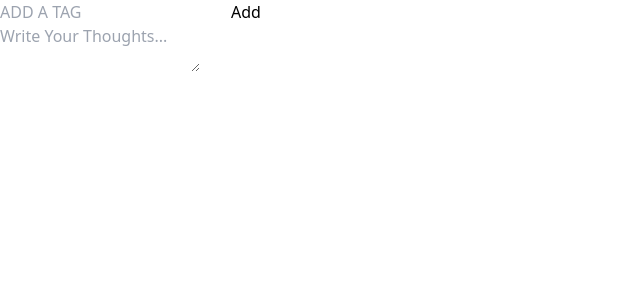
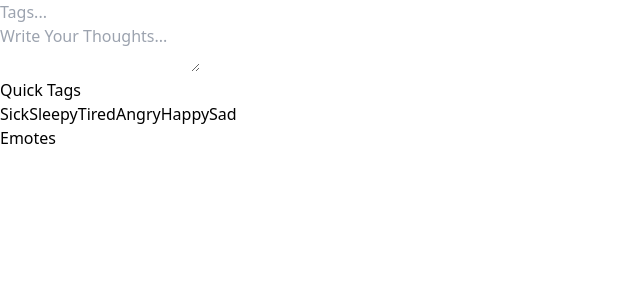
Before and after one commit to kaya70875/Thoughts-App, a React (Vite) app in the folder thoughtsApp/: page / in a window 1280 px wide. Shown: the top 300 px of the page, without its empty margins (0-640 px from the left). Built offline with nearby package versions, Linux system fonts and the light colour scheme.

Commit message:
implement quick tag logic

```diff
--- a/thoughtsApp/src/components/Editor.tsx
+++ b/thoughtsApp/src/components/Editor.tsx
@@ -1,13 +1,20 @@
+import { useState } from 'react'
+import EmoteButtons from './subs/EmoteButtons'
+import QuickTags from './subs/QuickTags'
 import Tag from './subs/Tag'
 
 export default function Editor() {
+    const [tags, setTags] = useState<string[]>([]);
+
   return (
-    <div className='w-1/3 h-screen pl-2 pt-2'>
+    <div className='w-5/12 h-screen p-12'>
         <form className='flex flex-col gap-2 h-full overflow-hidden'>
-            <Tag />
-            <textarea name="text-area" id="txt" className='w-full min-h-screen p-2 border-none outline-none' placeholder='Write Your Thoughts...'>
+            <Tag tags={tags} setTags={setTags} />
+            <textarea name="text-area" id="txt" className='w-full min-h-80 p-2 border-none outline-none' placeholder='Write Your Thoughts...'>
 
             </textarea>
+            <QuickTags setTags={setTags}/>
+            <EmoteButtons />
         </form>
 
     </div>
--- /dev/null
+++ b/thoughtsApp/src/components/subs/EmoteButtons.tsx
@@ -0,0 +1,16 @@
+export default function EmoteButtons() {
+  return (
+    <div>
+      <div className="flex flex-col gap-4 mt-6 w-96">
+      <h1 className="font-bold text-lg">Emotes</h1>
+      <div className="flex gap-6 flex-wrap font-semibold">
+        <button className="bg-yellow-50 flex items-center justify-center text-center w-14 h-14 rounded-full"></button>
+        <button className="bg-yellow-50 flex items-center justify-center text-center w-14 h-14 rounded-full"></button>
+        <button className="bg-yellow-50 flex items-center justify-center text-center w-14 h-14 rounded-full"></button>
+        <button className="bg-yellow-50 flex items-center justify-center text-center w-14 h-14 rounded-full"></button>
+        <button className="bg-yellow-50 flex items-center justify-center text-center w-14 h-14 rounded-full"></button>
+      </div>
+    </div>
+    </div>
+  )
+}
--- /dev/null
+++ b/thoughtsApp/src/components/subs/QuickTags.tsx
@@ -0,0 +1,55 @@
+export default function QuickTags({setTags} : {setTags: React.Dispatch<React.SetStateAction<string[]>>}) {
+
+  const quickTags = [
+    {
+      id: 1,
+      name: "Sick",
+      color: "bg-yellow-50",
+    },
+    {
+      id: 2,
+      name: "Sleepy",
+      color: "bg-yellow-50",
+    },
+    {
+      id: 3,
+      name: "Tired",
+      color: "bg-yellow-50",
+    },
+    {
+      id: 4,
+      name: "Angry",
+      color: "bg-yellow-50",
+    },
+    {
+      id: 5,
+      name: "Happy",
+      color: "bg-yellow-50",
+    },
+    {
+      id: 6,
+      name: "Sad",
+      color: "bg-yellow-50",
+    },
+  ]
+
+  return (
+    <div className="flex flex-col gap-4 mt-6 w-96">
+      <h1 className="font-bold text-lg">Quick Tags</h1>
+      <div className="flex gap-6 flex-wrap font-semibold">
+        {quickTags.map((tag) => (
+          <button
+            key={tag.id}
+            className={`${tag.color} px-4 py-2 cursor-pointer w-24`}
+            onClick={(e) => {
+              e.preventDefault();
+              setTags((prev) => [...prev, tag.name]);
+            }}
+          >
+            {tag.name}
+          </button>
+        ))}
+      </div>
+    </div>
+  )
+}
--- a/thoughtsApp/src/components/subs/Tag.tsx
+++ b/thoughtsApp/src/components/subs/Tag.tsx
@@ -1,7 +1,7 @@
-import { useRef, useState } from "react";
+import { useRef } from "react";
 
-export default function Tag() {
-  const [tags, setTags] = useState<string[]>([]);
+export default function Tag({tags, setTags}: {tags: string[], setTags: React.Dispatch<React.SetStateAction<string[]>>}) {
+
   const inputRef = useRef<HTMLInputElement>(null);
 
   const handleAddTag = (e: React.MouseEvent<HTMLButtonElement>) => {
@@ -25,11 +25,11 @@ export default function Tag() {
     <div className="w-2/4">
       <input
         type="text"
-        className="bg-transparent border-none outline-none p-2 placeholder-white"
-        placeholder="ADD A TAG"
+        className="bg-transparent border-none outline-none p-2 placeholder-black"
+        placeholder="Tags..."
         ref={inputRef}
       />
-      <button onClick={handleAddTag}>Add</button>
+      <button onClick={handleAddTag}></button>
       <div className="flex gap-2 p-2">
         {tags.map((tag, index) => (
           <div
```
